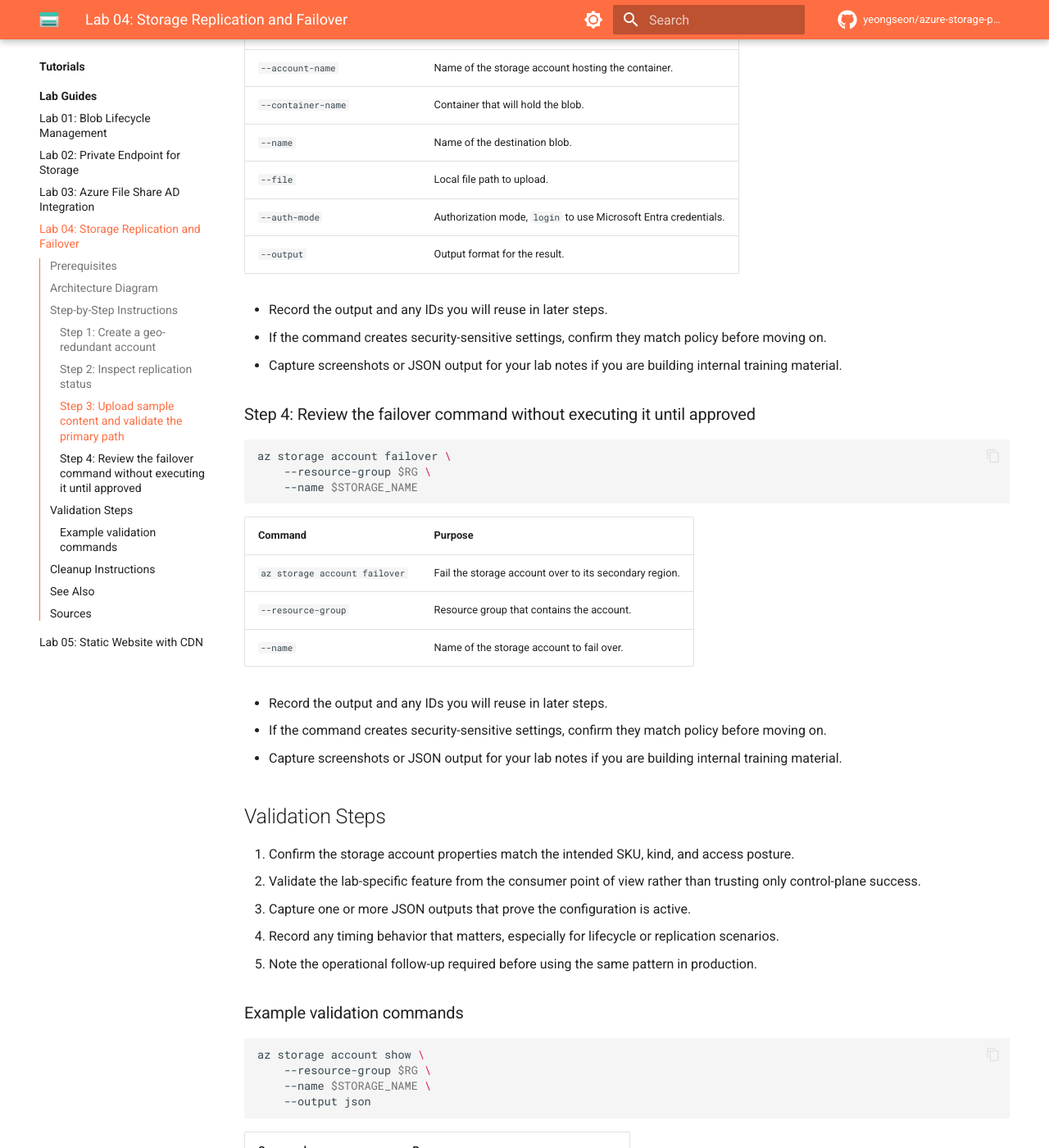
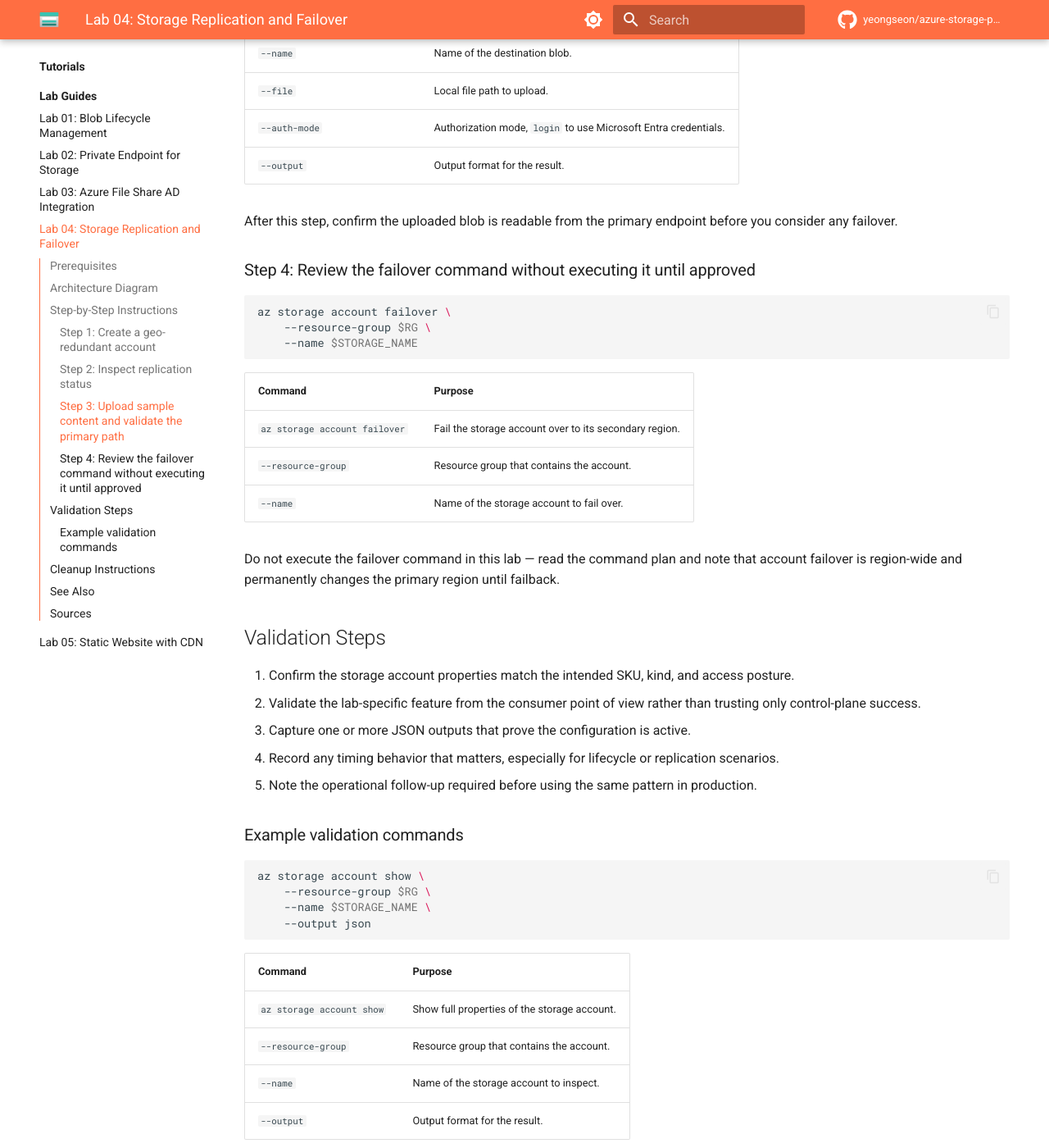
Before and after one commit to yeongseon/azure-storage-practical-guide, an MkDocs documentation site: the page built from docs/tutorials/lab-guides/lab-04-storage-replication-failover.md, in a window 1280 px wide and 1400 px high, scrolled down 2857 px. Shown: the whole window at 82% size. Built offline with MkDocs 1.6.1 and Material for MkDocs 9.7.7, drawn with Linux system fonts in a browser that asks for light colours; comment, search, counter and statistics services are not loaded; some of the changed text lies outside the part shown.

Commit message:
docs: de-duplicate generator boilerplate in lab-guides

````diff
--- a/docs/tutorials/lab-guides/lab-01-blob-lifecycle-management.md
+++ b/docs/tutorials/lab-guides/lab-01-blob-lifecycle-management.md
@@ -77,9 +77,8 @@ az storage account create \
 | `--output` | Output format for the result. |
 
 
-- Record the output and any IDs you will reuse in later steps.
-- If the command creates security-sensitive settings, confirm they match policy before moving on.
-- Capture screenshots or JSON output for your lab notes if you are building internal training material.
+After this step, confirm the returned `allowBlobPublicAccess` is `false` and record the storage account `id` — later steps reference this account by name.
+
 ### Step 2: Create the container and upload sample data
 
 ```bash
@@ -120,9 +119,8 @@ az storage blob upload-batch \
 | `--output` | Output format for the result. |
 
 
-- Record the output and any IDs you will reuse in later steps.
-- If the command creates security-sensitive settings, confirm they match policy before moving on.
-- Capture screenshots or JSON output for your lab notes if you are building internal training material.
+After this step, verify both sample blobs (`logs/example-001.json` and `archive/example-365.json`) appear in the upload-batch output before you attach any lifecycle policy.
+
 ### Step 3: Apply a lifecycle policy
 
 ```bash
@@ -167,9 +165,8 @@ az storage account management-policy create \
 | `--output` | Output format for the result. |
 
 
-- Record the output and any IDs you will reuse in later steps.
-- If the command creates security-sensitive settings, confirm they match policy before moving on.
-- Capture screenshots or JSON output for your lab notes if you are building internal training material.
+After this step, confirm the returned policy contains the `move-logs-through-tiers` rule with the 30-day cool, 180-day archive, and 365-day delete transitions you defined.
+
 ### Step 4: Inspect sample blobs
 
 ```bash
@@ -191,9 +188,7 @@ az storage blob show \
 | `--output` | Output format for the result. |
 
 
-- Record the output and any IDs you will reuse in later steps.
-- If the command creates security-sensitive settings, confirm they match policy before moving on.
-- Capture screenshots or JSON output for your lab notes if you are building internal training material.
+Note the blob's current `accessTier`: freshly uploaded blobs start in `Hot`, so the lifecycle transitions above will not yet be reflected here — that is expected on day zero.
 
 ## Validation Steps
 
--- a/docs/tutorials/lab-guides/lab-02-private-endpoint-storage.md
+++ b/docs/tutorials/lab-guides/lab-02-private-endpoint-storage.md
@@ -81,9 +81,8 @@ az network vnet create \
 | `--output` | Output format for the result. |
 
 
-- Record the output and any IDs you will reuse in later steps.
-- If the command creates security-sensitive settings, confirm they match policy before moving on.
-- Capture screenshots or JSON output for your lab notes if you are building internal training material.
+After this step, record the VNet and subnet names — the private endpoint in Step 3 attaches to this subnet — and confirm the storage account was created before public access is restricted.
+
 ### Step 2: Create the Private DNS Zone and link the VNet
 
 ```bash
@@ -116,9 +115,8 @@ az network private-dns link vnet create \
 | `--output` | Output format for the result. |
 
 
-- Record the output and any IDs you will reuse in later steps.
-- If the command creates security-sensitive settings, confirm they match policy before moving on.
-- Capture screenshots or JSON output for your lab notes if you are building internal training material.
+After this step, confirm the `privatelink.blob.core.windows.net` zone is linked to the VNet; without the link, name resolution to the private IP will silently fall back to the public endpoint.
+
 ### Step 3: Create the Private Endpoint
 
 ```bash
@@ -146,9 +144,8 @@ az network private-endpoint create \
 | `--output` | Output format for the result. |
 
 
-- Record the output and any IDs you will reuse in later steps.
-- If the command creates security-sensitive settings, confirm they match policy before moving on.
-- Capture screenshots or JSON output for your lab notes if you are building internal training material.
+After this step, note the private endpoint's allocated private IP address — you will verify that the account FQDN resolves to this address.
+
 ### Step 4: Create the DNS zone group
 
 ```bash
@@ -172,9 +169,7 @@ az network private-endpoint dns-zone-group create \
 | `--output` | Output format for the result. |
 
 
-- Record the output and any IDs you will reuse in later steps.
-- If the command creates security-sensitive settings, confirm they match policy before moving on.
-- Capture screenshots or JSON output for your lab notes if you are building internal training material.
+After this step, confirm the zone group registered an A record mapping the account FQDN to the private IP allocated in Step 3.
 
 ## Validation Steps
 
--- a/docs/tutorials/lab-guides/lab-03-azure-file-share-ad-integration.md
+++ b/docs/tutorials/lab-guides/lab-03-azure-file-share-ad-integration.md
@@ -81,9 +81,8 @@ az storage share-rm create \
 | `--output` | Output format for the result. |
 
 
-- Record the output and any IDs you will reuse in later steps.
-- If the command creates security-sensitive settings, confirm they match policy before moving on.
-- Capture screenshots or JSON output for your lab notes if you are building internal training material.
+After this step, confirm the account `kind` is `FileStorage` on the Premium SKU and record the share name — the RBAC assignment in Step 3 targets this share.
+
 ### Step 2: Configure Azure Files identity settings with placeholder domain values
 
 ```bash
@@ -117,9 +116,8 @@ az storage account update \
 | `--output` | Output format for the result. |
 
 
-- Record the output and any IDs you will reuse in later steps.
-- If the command creates security-sensitive settings, confirm they match policy before moving on.
-- Capture screenshots or JSON output for your lab notes if you are building internal training material.
+After this step, verify the directory-service identity settings were accepted; the placeholder domain values are intentional for this lab and are not expected to resolve.
+
 ### Step 3: Assign share-level RBAC
 
 ```bash
@@ -141,9 +139,8 @@ az role assignment create \
 | `--output` | Output format for the result. |
 
 
-- Record the output and any IDs you will reuse in later steps.
-- If the command creates security-sensitive settings, confirm they match policy before moving on.
-- Capture screenshots or JSON output for your lab notes if you are building internal training material.
+After this step, confirm the role assignment returns a valid `principalId` and `roleDefinitionId` scoped to the file share.
+
 ### Step 4: Inspect share properties
 
 ```bash
@@ -163,9 +160,7 @@ az storage share-rm show \
 | `--output` | Output format for the result. |
 
 
-- Record the output and any IDs you will reuse in later steps.
-- If the command creates security-sensitive settings, confirm they match policy before moving on.
-- Capture screenshots or JSON output for your lab notes if you are building internal training material.
+After this step, note the share quota and provisioned tier so later capacity checks have a baseline to compare against.
 
 ## Validation Steps
 
--- a/docs/tutorials/lab-guides/lab-04-storage-replication-failover.md
+++ b/docs/tutorials/lab-guides/lab-04-storage-replication-failover.md
@@ -66,9 +66,8 @@ az storage account create \
 | `--output` | Output format for the result. |
 
 
-- Record the output and any IDs you will reuse in later steps.
-- If the command creates security-sensitive settings, confirm they match policy before moving on.
-- Capture screenshots or JSON output for your lab notes if you are building internal training material.
+After this step, confirm the account `sku.name` is a geo-redundant tier such as `Standard_GRS` — replication status is only meaningful on GRS or GZRS accounts.
+
 ### Step 2: Inspect replication status
 
 ```bash
@@ -88,9 +87,8 @@ az storage account show \
 | `--output` | Output format for the result. |
 
 
-- Record the output and any IDs you will reuse in later steps.
-- If the command creates security-sensitive settings, confirm they match policy before moving on.
-- Capture screenshots or JSON output for your lab notes if you are building internal training material.
+After this step, record the `geoReplicationStats` last-sync timestamp; a recent value indicates the secondary region is current.
+
 ### Step 3: Upload sample content and validate the primary path
 
 ```bash
@@ -130,9 +128,8 @@ az storage blob upload \
 | `--output` | Output format for the result. |
 
 
-- Record the output and any IDs you will reuse in later steps.
-- If the command creates security-sensitive settings, confirm they match policy before moving on.
-- Capture screenshots or JSON output for your lab notes if you are building internal training material.
+After this step, confirm the uploaded blob is readable from the primary endpoint before you consider any failover.
+
 ### Step 4: Review the failover command without executing it until approved
 
 ```bash
@@ -148,9 +145,7 @@ az storage account failover \
 | `--name` | Name of the storage account to fail over. |
 
 
-- Record the output and any IDs you will reuse in later steps.
-- If the command creates security-sensitive settings, confirm they match policy before moving on.
-- Capture screenshots or JSON output for your lab notes if you are building internal training material.
+Do not execute the failover command in this lab — read the command plan and note that account failover is region-wide and permanently changes the primary region until failback.
 
 ## Validation Steps
 
--- a/docs/tutorials/lab-guides/lab-05-static-website-cdn.md
+++ b/docs/tutorials/lab-guides/lab-05-static-website-cdn.md
@@ -79,9 +79,8 @@ az storage blob service-properties update \
 | `--output` | Output format for the result. |
 
 
-- Record the output and any IDs you will reuse in later steps.
-- If the command creates security-sensitive settings, confirm they match policy before moving on.
-- Capture screenshots or JSON output for your lab notes if you are building internal training material.
+After this step, record the primary static-website endpoint URL returned for the `$web` configuration — Step 3 fronts this origin with the CDN.
+
 ### Step 2: Upload the website files
 
 ```bash
@@ -119,9 +118,8 @@ az storage blob upload-batch \
 | `--output` | Output format for the result. |
 
 
-- Record the output and any IDs you will reuse in later steps.
-- If the command creates security-sensitive settings, confirm they match policy before moving on.
-- Capture screenshots or JSON output for your lab notes if you are building internal training material.
+After this step, confirm `index.html` (and any error document) uploaded to the `$web` container and loads over the static-website endpoint.
+
 ### Step 3: Create a CDN profile and endpoint
 
 ```bash
@@ -158,9 +156,8 @@ az cdn endpoint create \
 | `--output` | Output format for the result. |
 
 
-- Record the output and any IDs you will reuse in later steps.
-- If the command creates security-sensitive settings, confirm they match policy before moving on.
-- Capture screenshots or JSON output for your lab notes if you are building internal training material.
+After this step, note the CDN endpoint hostname; allow time for propagation before expecting it to serve content from the origin.
+
 ### Step 4: Purge CDN cache after content changes
 
 ```bash
@@ -180,9 +177,7 @@ az cdn endpoint purge \
 | `--content-paths` | Paths to purge (`/*` for everything). |
 
 
-- Record the output and any IDs you will reuse in later steps.
-- If the command creates security-sensitive settings, confirm they match policy before moving on.
-- Capture screenshots or JSON output for your lab notes if you are building internal training material.
+After this step, confirm the purge operation completed; cached paths may take a few minutes to reflect the refreshed origin content.
 
 ## Validation Steps
 
````
